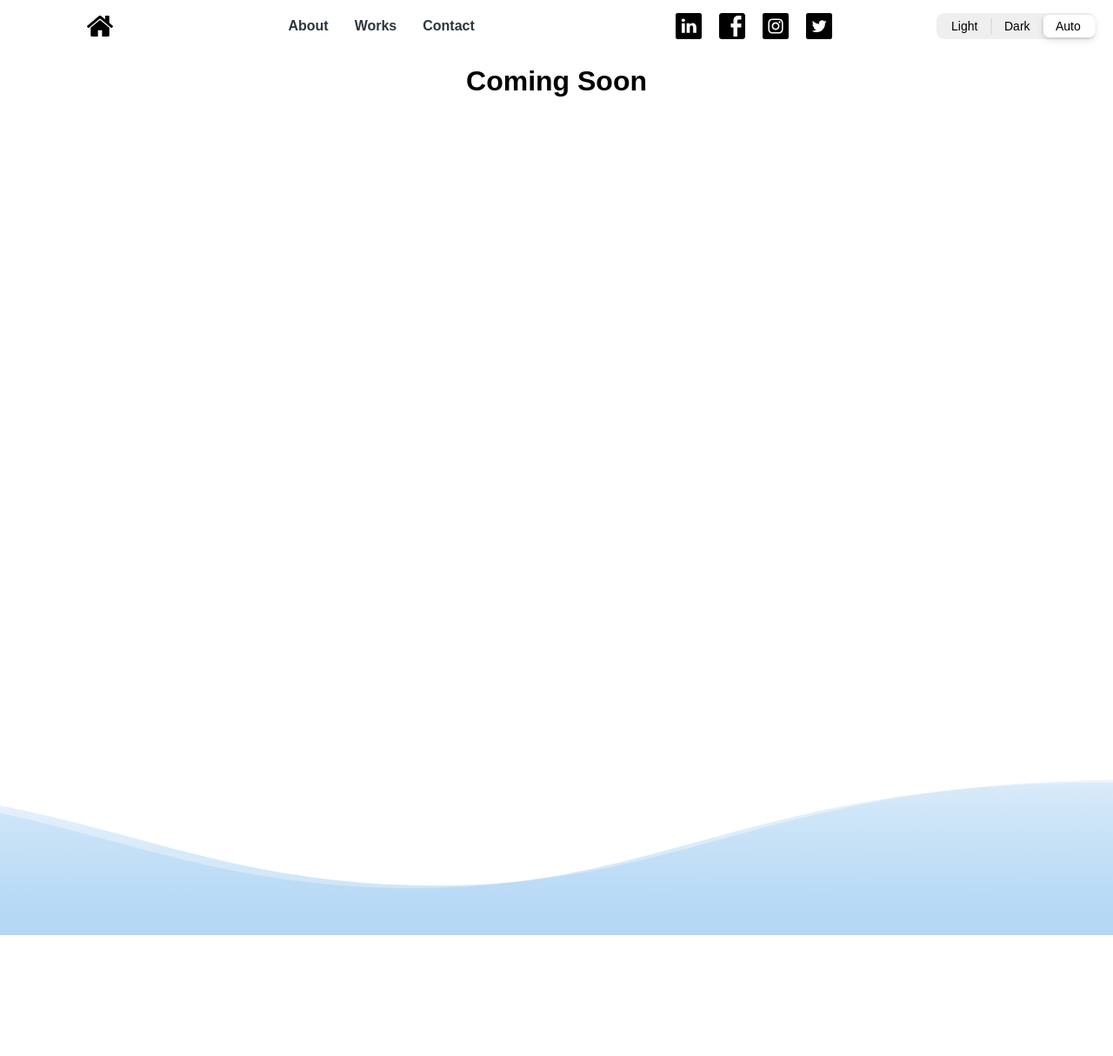
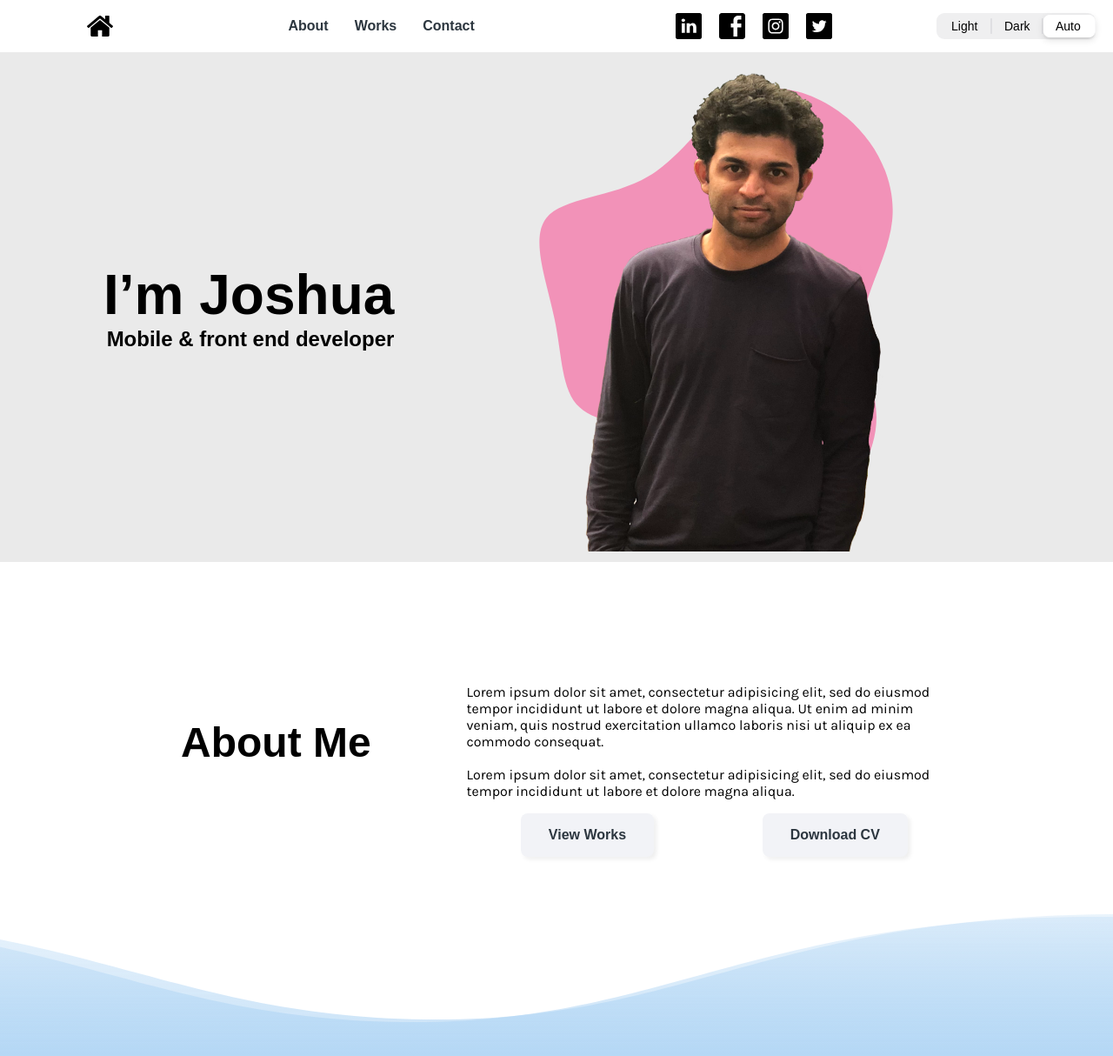
Before and after one commit to joshuacardozo1994/personal-website, a Next.js app: page /about in a window 1280 px wide. Shown: the top 1214 px of the page at 87% size. Before the commit the page ends 1075 px from the top, so only its background shows below. Built offline with nearby package versions, Linux system fonts and the light colour scheme.

Commit message:
about scaffolding done

```diff
--- a/components/SalutaionText.js
+++ b/components/SalutaionText.js
@@ -20,8 +20,6 @@ const SalutaionText = () => {
     let fourthSetTimeout = null;
 
   useEffect(() => {
-    console.log('use effect called');
-
     const firstAnimation = () => {
       const fullText = salutationBaseText + firstTextToDelete;
       let i = 0;
--- a/components/SkillCard.js
+++ b/components/SkillCard.js
@@ -1,7 +1,7 @@
 import React from 'react';
 
 const SkillCard = ({ title, icon, description, backgroundColor }) => (
-<div className="expertise-card" style={{ height: 300 }}>
+<div className="expertise-card">
     <div style={{ display: 'flex', alignItems: 'center' }}>
         <div className="svg-container" style={{ padding: '1.5em', backgroundColor: backgroundColor, borderRadius: '1.5em' }}  >
             {icon}
--- a/pages/about.js
+++ b/pages/about.js
@@ -1,9 +1,44 @@
 import React from 'react';
+import Link from 'next/link'
+
+import '../styles/about.scss'
 
 const About = () => (
-    <div style={{ minHeight: '100vh' }}>
-    <h1 className="dynamic-text text-alin-center mt-15">Coming Soon</h1>
+    <div >
+    <div className="container about-hero-section-container"  >
+        <div className="internal-container" >
+            <div className="salutation-container" >
+                <h1 className="dynamic-text main-text">I’m Joshua</h1>
+                <h6 className="dynamic-text about-text">Mobile &amp; front end developer</h6>
+            </div>
+            <div className="image-blob-container" >
+                <svg className="svg-blob" viewBox="0 0 200 200" xmlns="http://www.w3.org/2000/svg">
+                    <path fill="#FF006660" d="M43.7,-78.9C55.3,-69.1,62.2,-54.5,61.1,-40.5C60.1,-26.6,51,-13.3,49.7,-0.7C48.4,11.8,54.9,23.6,55,35.8C55,48,48.6,60.6,38.4,65.1C28.2,69.5,14.1,65.8,3.3,60.1C-7.6,54.4,-15.1,46.9,-26.2,42.9C-37.2,38.9,-51.8,38.6,-58.8,32.1C-65.9,25.5,-65.4,12.8,-68.4,-1.7C-71.4,-16.2,-77.8,-32.4,-71.6,-40.4C-65.4,-48.4,-46.5,-48.1,-32.5,-56.4C-18.4,-64.8,-9.2,-81.6,3.4,-87.6C16.1,-93.6,32.2,-88.6,43.7,-78.9Z" transform="translate(100 100)" />
+                </svg>
+                <img className="profile-img" alt="A picture of Joshua" title="Joshua" src='/profile-large.png' />
+            </div>
+        </div>
     </div>
+    <div className="container" >
+    <div  className="about-me-section" >
+        <div className="about-me-header-container" >
+            <h2 className="dynamic-text about-me-header" >About Me</h2>
+        </div>
+        <div className="about-me-description-container" >
+            <div>
+                <p className="dynamic-text max-readable-width" >
+                    Lorem ipsum dolor sit amet, consectetur adipisicing elit, sed do eiusmod tempor incididunt ut labore et dolore magna aliqua.
+                    Ut enim ad minim veniam, quis nostrud exercitation ullamco laboris nisi ut aliquip ex ea commodo consequat.<br/><br/> Lorem ipsum dolor sit amet, consectetur adipisicing elit, sed do eiusmod tempor incididunt ut labore et dolore magna aliqua.</p>
+                <div className="about-me-link-container" >
+                    <Link href="/works"><a className="btn-link">View Works</a></Link>
+                    <a className="btn-link">Download CV</a>
+                </div>
+            </div>
+        </div>
+    </div>
+    </div>
+    </div>
+
 )
 
 export default About;
--- a/pages/contact.js
+++ b/pages/contact.js
@@ -2,7 +2,7 @@ import React from 'react';
 
 const Contact = () => (
     <div style={{ minHeight: '100vh' }}>
-    <h1 className="dynamic-text text-alin-center mt-15">Coming Soon</h1>
+    <h1 className="dynamic-text text-align-center mt-15">Coming Soon</h1>
     </div>
 )
 
--- a/pages/works.js
+++ b/pages/works.js
@@ -2,7 +2,7 @@ import React from 'react';
 
 const Works = () => (
     <div style={{ minHeight: '100vh' }}>
-    <h1 className="dynamic-text text-alin-center mt-15">Coming Soon</h1>
+    <h1 className="dynamic-text text-align-center mt-15">Coming Soon</h1>
     </div>
 )
 
--- /dev/null
+++ b/styles/about.scss
@@ -0,0 +1,120 @@
+@mixin light-theme-about {
+    --box-shadow-btn-link: -2px -2px 5px #fff, 3px 3px 5px rgba(0, 0, 0, 0.07);
+    --box-shadow-btn-link-active: inset -2px -2px 5px #fff, inset 3px 3px 5px rgba(0, 0, 0, 0.07);
+    --background-color-btn-link: #f2f3f7;
+    --about-hero-section-background-color: #00000015;
+  }
+
+  @mixin dark-theme-about {
+    --box-shadow-btn-link: inset -2px -2px 5px rgba(0,0,0,0.5), inset 3px 3px 5px rgba(255, 255, 255, 0.07);
+    --box-shadow-btn-link-active: -2px -2px 5px rgba(0,0,0,0.5), 3px 3px 5px rgba(255, 255, 255, 0.07);
+    --background-color-btn-link: #222;
+    --about-hero-section-background-color: #ffffff15;
+
+  }
+
+  :root {
+    @include light-theme-about
+  }
+
+  @media screen and (prefers-color-scheme: dark) {
+    :root {
+      @include dark-theme-about
+    }
+  }
+
+  [data-theme="light"] {
+    @include light-theme-about
+  }
+
+  [data-theme="dark"] {
+    @include dark-theme-about
+  }
+
+.about-hero-section-container {
+    background-color: var(--about-hero-section-background-color);
+    .internal-container {
+        display: flex;
+        flex-direction: row;
+        .salutation-container {
+            display:flex;
+            flex: 1;
+            flex-direction: column;
+            justify-content: center;
+            align-items: flex-end;
+            padding: 1em;
+            .main-text {
+                font-size: 4em;
+                z-index: 1;
+                white-space: nowrap
+            }
+            .about-text {
+                font-weight: light;
+                font-size: 1.5em;
+                z-index: 1;
+            }
+        }
+        .image-blob-container {
+          display:flex;
+          flex: 2;
+          justify-content: center;
+          .svg-blob {
+            position: absolute;
+            max-width: 600px;
+            width: 100%;
+          }
+          .profile-img {
+            width:100%;
+            max-width: 350px;
+            z-index: 1;
+          }
+        }
+    }
+}
+
+.about-me-section {
+  display: flex;
+  flex-direction: row;
+  margin-top: 8em;
+  .about-me-header-container {
+    display: flex;
+    flex: 1;
+    justify-content: flex-end;
+    align-items: center;
+    .about-me-header {
+      font-size: 3em;
+      margin-top: -2em;
+    }
+  }
+  .about-me-description-container {
+    display: flex;
+    flex: 2;
+    flex-direction: column;
+    justify-content: center;
+    align-items: center;
+    padding: 2em;
+    padding-top: 0;
+    .about-me-link-container {
+      display: flex;
+      justify-content: space-around;
+      margin-top: 1em;
+    }
+  }
+}
+
+.btn-link {
+    display:inline-block;
+    background-color: var(--background-color-btn-link);
+    padding: 1em 2em;
+    border-radius: 0.5em;
+    box-shadow: var(--box-shadow-btn-link);
+    border: none;
+    outline: none;
+    transition: 0.4s;
+}
+
+.btn-link:active {
+
+    box-shadow: var(--box-shadow-btn-link-active);
+
+}
--- a/styles/globals.scss
+++ b/styles/globals.scss
@@ -243,17 +243,15 @@ a {
 
 .ocean-container {
   width: 100%;
-  overflow-x: hidden;
+  overflow: hidden;
 }
 .ocean {
   margin-top: 200px;
-  height: 5%;
   width:100%;
   position: relative;
   bottom:0;
   left:0;
   background: #015871;
-  overflow: 'none'
 }
 
 .wave {
@@ -270,7 +268,6 @@ a {
 .wave:nth-of-type(2) {
   top: -175px;
   animation: wave 7s cubic-bezier( 0.36, 0.45, 0.63, 0.53) -.125s infinite;
-  // opacity: 1;
 }
 
 @keyframes wave {
--- a/styles/home.scss
+++ b/styles/home.scss
@@ -19,7 +19,7 @@ $image-container-side-length: 400px;
 
 .image-container {
     position: absolute;
-    width: $image-container-side-length;
+    max-width: $image-container-side-length;
     height: $image-container-side-length;
     display: flex;
     align-items: center;
@@ -80,6 +80,7 @@ $image-container-side-length: 400px;
     border-radius: 5px;
     -webkit-transition: all 0.6s cubic-bezier(0.165, 0.84, 0.44, 1);
     transition: all 0.6s cubic-bezier(0.165, 0.84, 0.44, 1);
+    height: 300px;
 
   }
 
--- a/styles/utilities.scss
+++ b/styles/utilities.scss
@@ -46,10 +46,14 @@
     font-size: 20px;
 }
 
-.text-alin-center {
+.text-align-center {
     text-align: center;
 }
 
 .pt-50 {
     padding-top: 50px;
 }
+
+.max-readable-width {
+    max-width: 60ch;
+}
```
Also changed, not shown: pages/index.js, public/profile-large.png (added).
